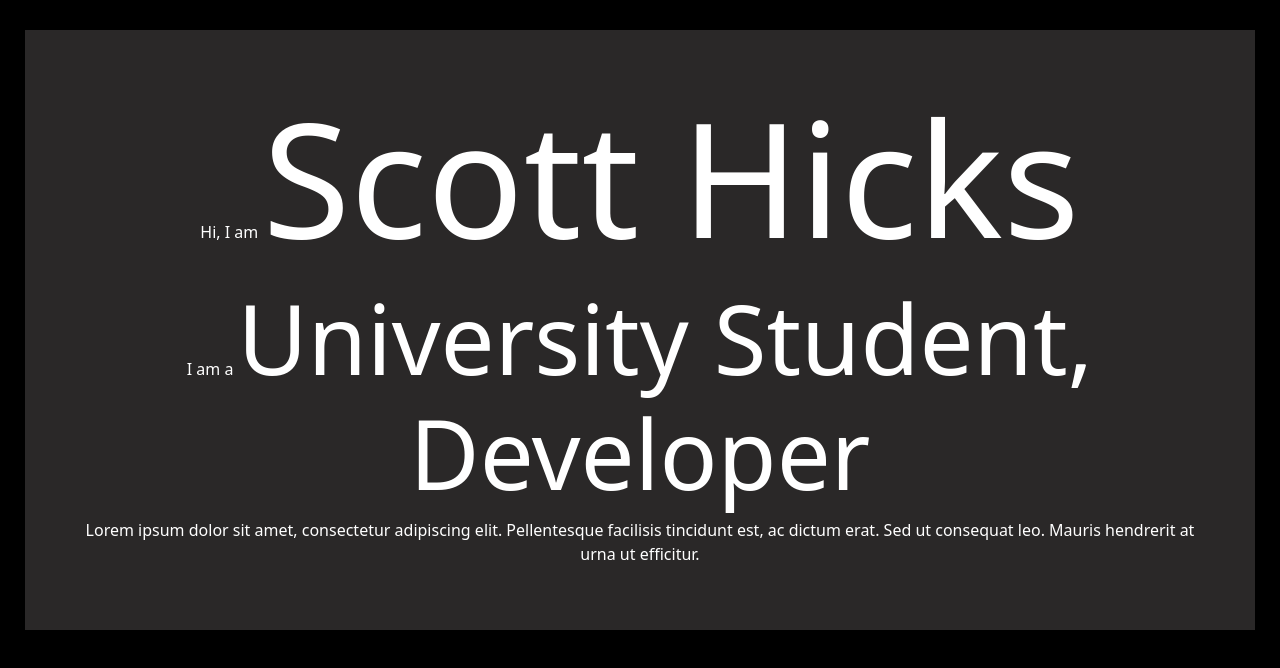
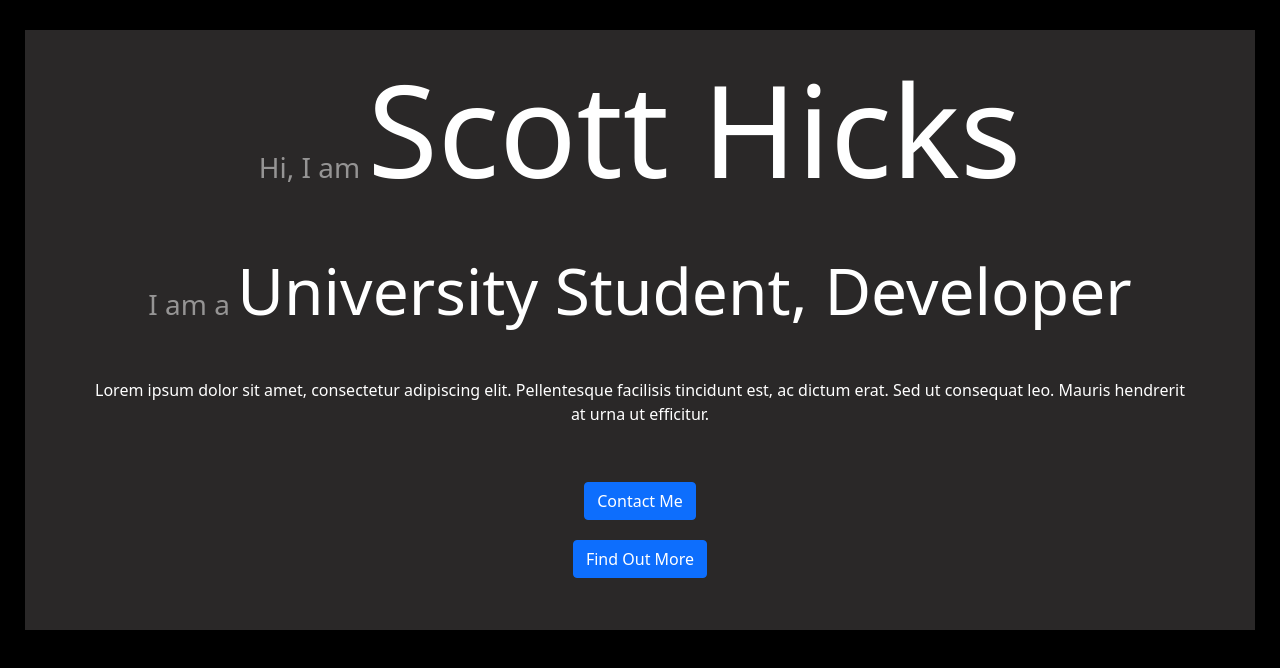
Before and after one commit to ScottHicksIT/ScottHicksIT.github.io, a plain HTML site: page index.html in a window 1280 px wide. Drawn offline with nearby package versions, Linux system fonts and the light colour scheme.

Commit message:
Update - Added contact me and find out more buttons. Fixed spacing.

```diff
--- a/index.html
+++ b/index.html
@@ -13,14 +13,23 @@
 
     <div class = "intro">
       <div class = "box1">
-        <h1><span style="font-size: 1rem;">Hi, I am </span>Scott Hicks</h1>
+        <h1><span style="font-size: 1.75rem;opacity: 0.5;">Hi, I am </span>Scott Hicks</h1>
       </div>
       <div class = "box2">
-        <h2><span style="font-size: 1rem;">I am a </span>University Student, Developer</h2>
+        <h2><span style="font-size: 1.75rem;opacity: 0.5;">I am a </span>University Student, Developer</h2>
       </div>
       <div class = "box3">
         <p>Lorem ipsum dolor sit amet, consectetur adipiscing elit. Pellentesque facilisis tincidunt est, ac dictum erat. Sed ut consequat leo. Mauris hendrerit at urna ut efficitur.</p>
       </div>
+      <div class = "box4">
+        <a class="btn btn-primary" href="#" role="button">Contact Me</a>
+      </div>
+
+      <div class = "box5">
+        <a class="btn btn-primary" href="#" role="button">Find Out More</a>
+      </div>
+
+
     </div>
 
     <script src="https://cdn.jsdelivr.net/npm/bootstrap@5.0.2/dist/js/bootstrap.bundle.min.js" integrity="sha384-MrcW6ZMFYlzcLA8Nl+NtUVF0sA7MsXsP1UyJoMp4YLEuNSfAP+JcXn/tWtIaxVXM" crossorigin="anonymous"></script>
--- a/style.css
+++ b/style.css
@@ -11,32 +11,40 @@ body {
   background-color: #2A2828;
   display: flex;
   flex-direction: column;
-  justify-content: space-between;
+  justify-content: center;
   margin:30px 25px 25px 25px;
   padding: 50px 50px 100px 50px;
 
 }
 
 .box1 {
-  /* background-color: blue; */
-  font-size: 10rem;
+  /* background-color: blue;  */
+  margin: 20px;
 }
 
 .box1 h1 {
-  font-size: 10rem;
+  font-size: 8rem;
 }
 
 .box2 {
-  /* background-color: red; */
+  /* background-color: red;  */
+  margin: 20px;
 }
 .box2 h2 {
-  /* background-color: red; */
-  font-size: 6rem;
+
+  font-size: 4rem;
+
 }
 
 
 .box3 {
+   /* background-color: green;  */
+   margin: 20px;
+}
+
+.box4 {
   /* background-color: green;  */
+  margin: 20px;
 }
 
 
```
